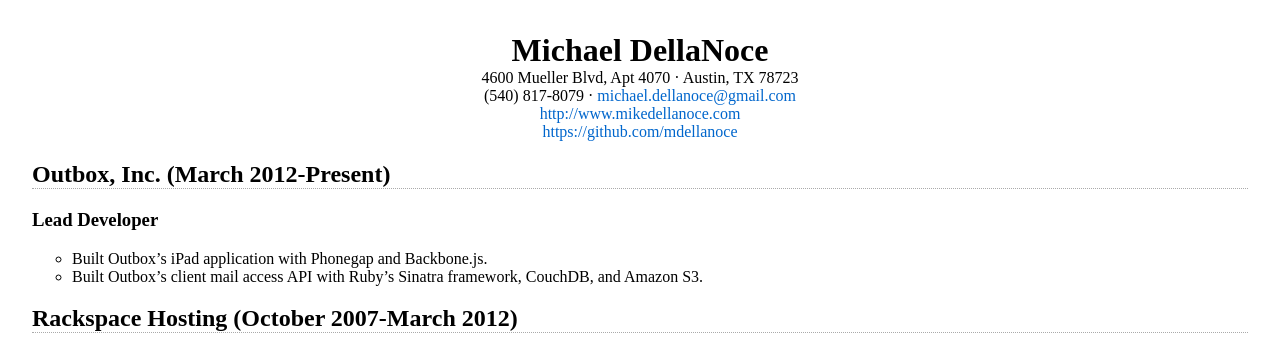
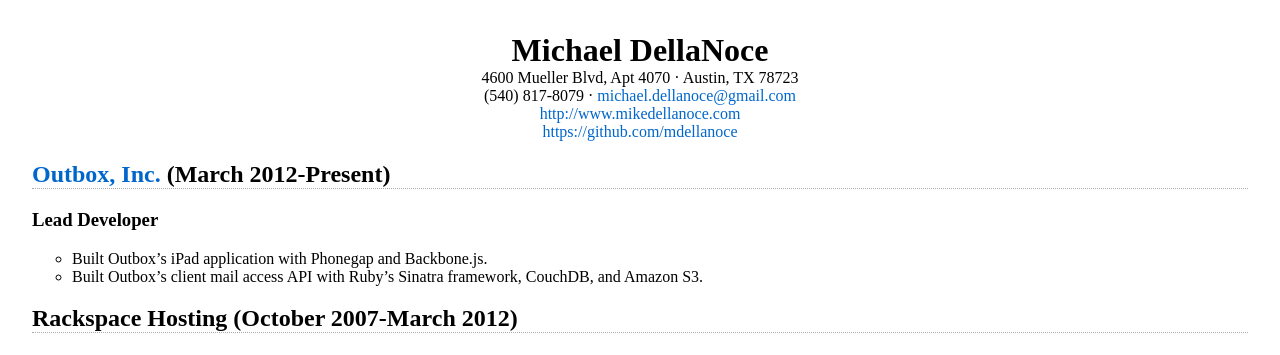
Before and after one commit to mdellanoce/mdellanoce.github.com, a Jekyll site: the page built from resume/index.markdown, in a window 1280 px wide. Shown: the top 355 px of the page. Built offline with Jekyll 4.4.1, drawn with Linux system fonts in a browser that asks for light colours; part of the change alters nothing that is shown.

```diff
--- a/resume/index.markdown
+++ b/resume/index.markdown
@@ -11,7 +11,7 @@ title: Michael DellaNoce's Resume
   <div><a href="https://github.com/mdellanoce">https://github.com/mdellanoce</a></div>
 </div>
 
-## Outbox, Inc. (March 2012-Present)
+## [Outbox, Inc.](http://www.outboxmail.com) (March 2012-Present)
 ### Lead Developer
 
 * Built Outbox's iPad application with Phonegap and Backbone.js.
```
